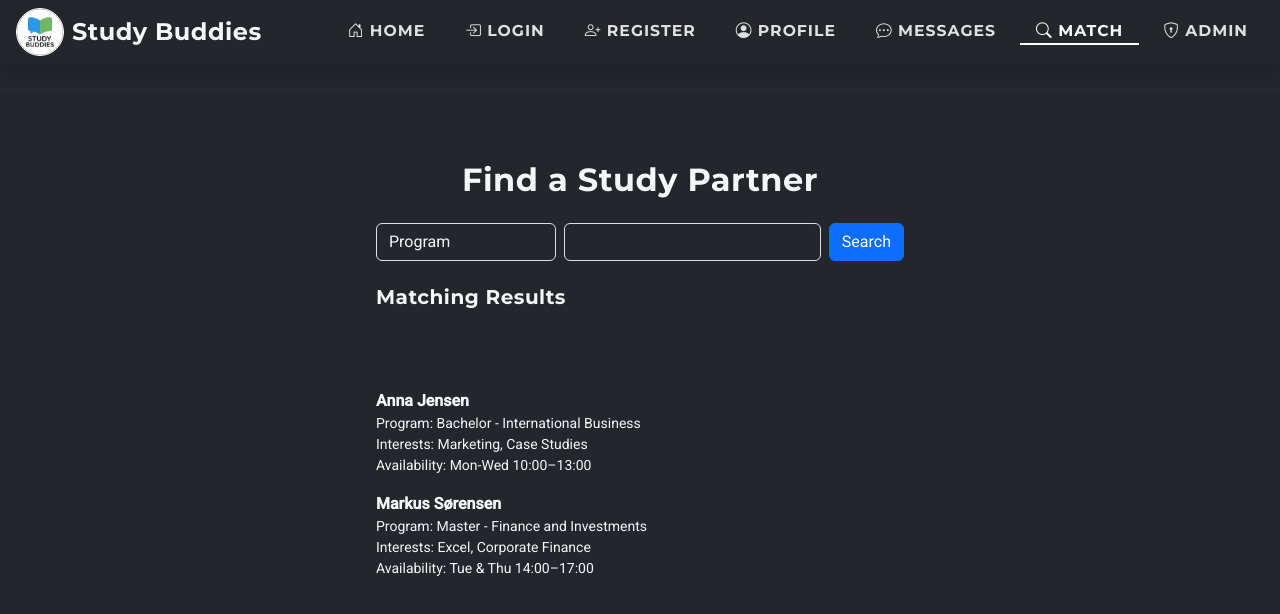
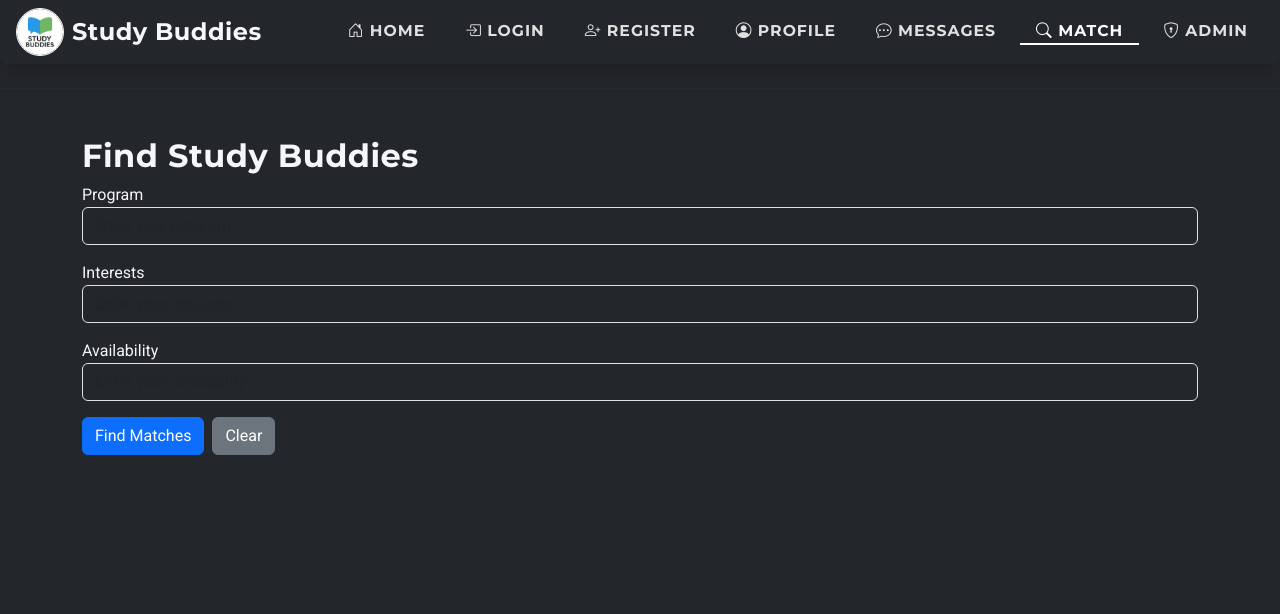
Before and after one commit to ltku2144/BuddyMatch, an Angular app in the folder frontend/: page /search in a window 1280 px wide. Shown: the top 614 px of the page. Built offline with nearby package versions, Linux system fonts and the light colour scheme.

Commit message:
Frontend match functionality added

```diff
--- a/frontend/src/app/search.component.ts
+++ b/frontend/src/app/search.component.ts
@@ -1,47 +1,134 @@
 import { Component } from '@angular/core';
 import { CommonModule } from '@angular/common';
+import { FormsModule } from '@angular/forms';
+
+interface User {
+  name: string;
+  email: string;
+  program: string;
+  interests: string;
+  availability: string;
+}
 
 @Component({
   selector: 'app-search',
   standalone: true,
-  imports: [CommonModule],
+  imports: [CommonModule, FormsModule],
   template: `
-    <section class="container py-5" style="max-width: 600px;">
-      <div class="card border-0">
-        <div class="card-body p-4">
-          <h2 class="mb-4 text-center fw-bold">Find a Study Partner</h2>
-          <form class="mb-4 d-flex flex-column flex-md-row gap-2 align-items-stretch justify-content-center">
-            <select class="form-select" style="max-width: 180px;" required>
-              <option value="program">Program</option>
-              <option value="interests">Interests</option>
-              <option value="availability">Availability</option>
-            </select>
-            <input type="text" class="form-control" placeholder="Type to search..." required style="min-width: 0;">
-            <button type="submit" class="btn btn-primary">Search</button>
-          </form>
-          <div class="mt-4">
-            <h5 class="fw-bold mb-3">Matching Results</h5>
-            <div class="text-muted">(Search functionality and results will be implemented with backend integration.)</div>
-            <!-- Placeholder for results -->
-            <ul class="mt-3" style="list-style:none; padding:0;">
-              <li class="mb-3">
-                <div class="fw-bold">Anna Jensen</div>
-                <div class="small">Program: Bachelor - International Business</div>
-                <div class="small">Interests: Marketing, Case Studies</div>
-                <div class="small">Availability: Mon-Wed 10:00–13:00</div>
-              </li>
-              <li class="mb-3">
-                <div class="fw-bold">Markus Sørensen</div>
-                <div class="small">Program: Master - Finance and Investments</div>
-                <div class="small">Interests: Excel, Corporate Finance</div>
-                <div class="small">Availability: Tue & Thu 14:00–17:00</div>
-              </li>
-              <!-- More static results can be added here -->
-            </ul>
-          </div>
+    <section class="container py-5">
+      <h2>Find Study Buddies</h2>
+      <form class="mb-4" (ngSubmit)="findMatches()">
+        <div class="mb-3">
+          <label for="program">Program</label>
+          <input id="program" class="form-control" type="text" [(ngModel)]="searchCriteria.program" name="program" placeholder="Enter your program" />
         </div>
+        <div class="mb-3">
+          <label for="interests">Interests</label>
+          <input id="interests" class="form-control" type="text" [(ngModel)]="searchCriteria.interests" name="interests" placeholder="Enter your interests" />
+        </div>
+        <div class="mb-3">
+          <label for="availability">Availability</label>
+          <input id="availability" class="form-control" type="text" [(ngModel)]="searchCriteria.availability" name="availability" placeholder="Enter your availability" />
+        </div>
+        <button class="btn btn-primary me-2" type="submit">Find Matches</button>
+        <button class="btn btn-secondary" type="button" (click)="clearInputs()">Clear</button>
+      </form>
+
+      <div *ngIf="matches.length > 0">
+        <h4>Matched Students</h4>
+        <ul class="list-group">
+          <li class="list-group-item" *ngFor="let user of matches">
+            <strong>{{ user.name }}</strong> - {{ user.program }}<br>
+            Interests: {{ user.interests }}<br>
+            Availability: {{ user.availability }}
+          </li>
+        </ul>
+      </div>
+      <div *ngIf="matches.length === 0 && searched">
+        <p>No matches found.</p>
       </div>
     </section>
   `
 })
-export class SearchComponent {}
+export class SearchComponent {
+  // Mock user data. Replace this with a call to your SQL database.
+  users: User[] = [
+    {
+      name: 'Anna Jensen',
+      email: 'anna.j@cbs.dk',
+      program: 'International Business',
+      interests: 'Marketing, Case Studies',
+      availability: 'Mon-Wed 10:00–13:00'
+    },
+    {
+      name: 'Ben Smith',
+      email: 'ben.s@cbs.dk',
+      program: 'Finance',
+      interests: 'Investing, Case Studies',
+      availability: 'Tue-Thu 14:00–16:00'
+    },
+    {
+      name: 'Carla Gomez',
+      email: 'carla.g@cbs.dk',
+      program: 'International Business',
+      interests: 'Marketing, Networking',
+      availability: 'Mon-Wed 10:00–13:00'
+    }
+    // Add more mock users as needed
+  ];
+
+  searchCriteria: Partial<User> = {
+    program: '',
+    interests: '',
+    availability: ''
+  };
+
+  matches: User[] = [];
+  searched = false;
+
+  findMatches() {
+    // Always clear previous results
+    this.matches = [];
+
+    // Only search if at least one field is filled
+    const hasInput =
+      (this.searchCriteria.program && this.searchCriteria.program.trim() !== '') ||
+      (this.searchCriteria.interests && this.searchCriteria.interests.trim() !== '') ||
+      (this.searchCriteria.availability && this.searchCriteria.availability.trim() !== '');
+
+    if (!hasInput) {
+      this.searched = true;
+      return;
+    }
+
+    this.matches = this.users.filter(user => {
+      const matchesProgram =
+        this.searchCriteria.program &&
+        user.program.toLowerCase().includes(this.searchCriteria.program!.toLowerCase());
+      const matchesInterests =
+        this.searchCriteria.interests &&
+        user.interests.toLowerCase().includes(this.searchCriteria.interests!.toLowerCase());
+      const matchesAvailability =
+        this.searchCriteria.availability &&
+        user.availability.toLowerCase().includes(this.searchCriteria.availability!.toLowerCase());
+
+      // Match if at least one input is filled and matches
+      return (
+        (this.searchCriteria.program && matchesProgram) ||
+        (this.searchCriteria.interests && matchesInterests) ||
+        (this.searchCriteria.availability && matchesAvailability)
+      );
+    });
+    this.searched = true;
+  }
+
+  clearInputs() {
+    this.searchCriteria = {
+      program: '',
+      interests: '',
+      availability: ''
+    };
+    this.matches = [];
+    this.searched = false;
+  }
+}
```
Also changed, not shown: 18 other files (tests, documents, lock files or other folders).
